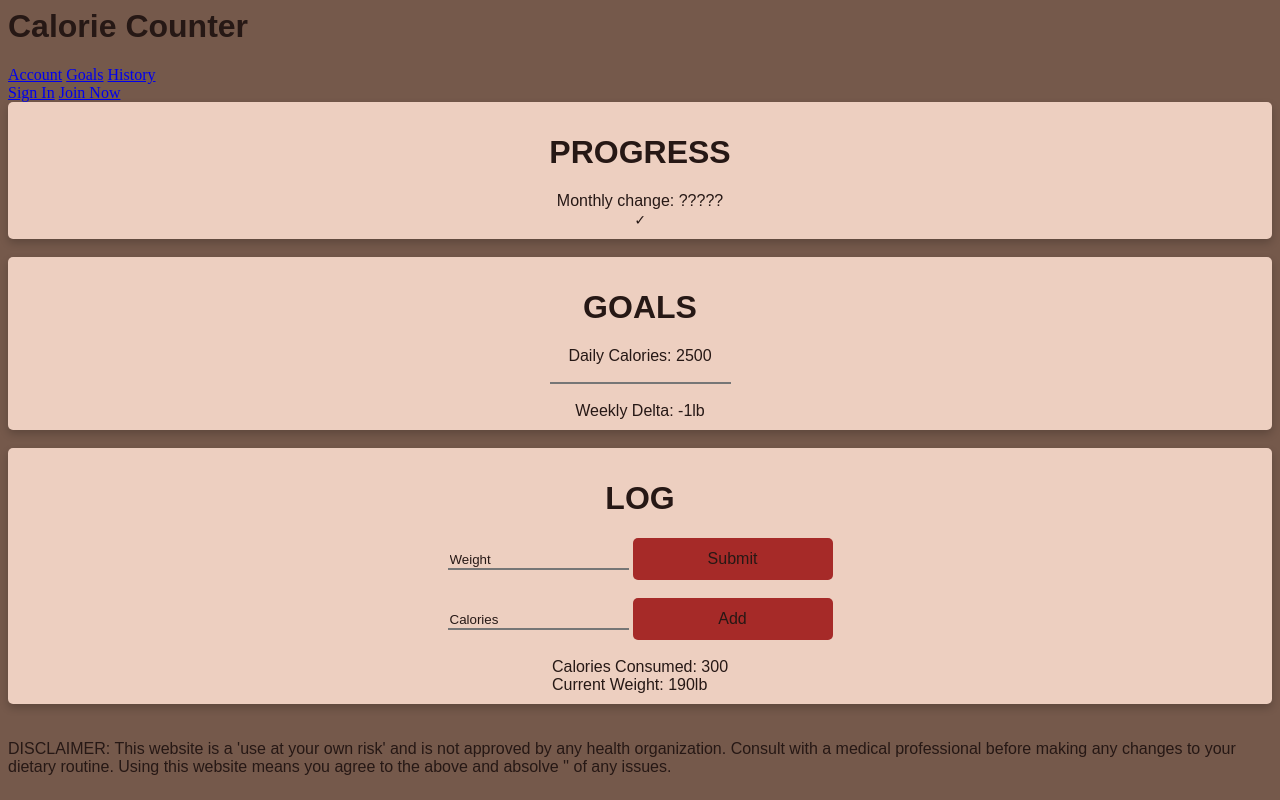
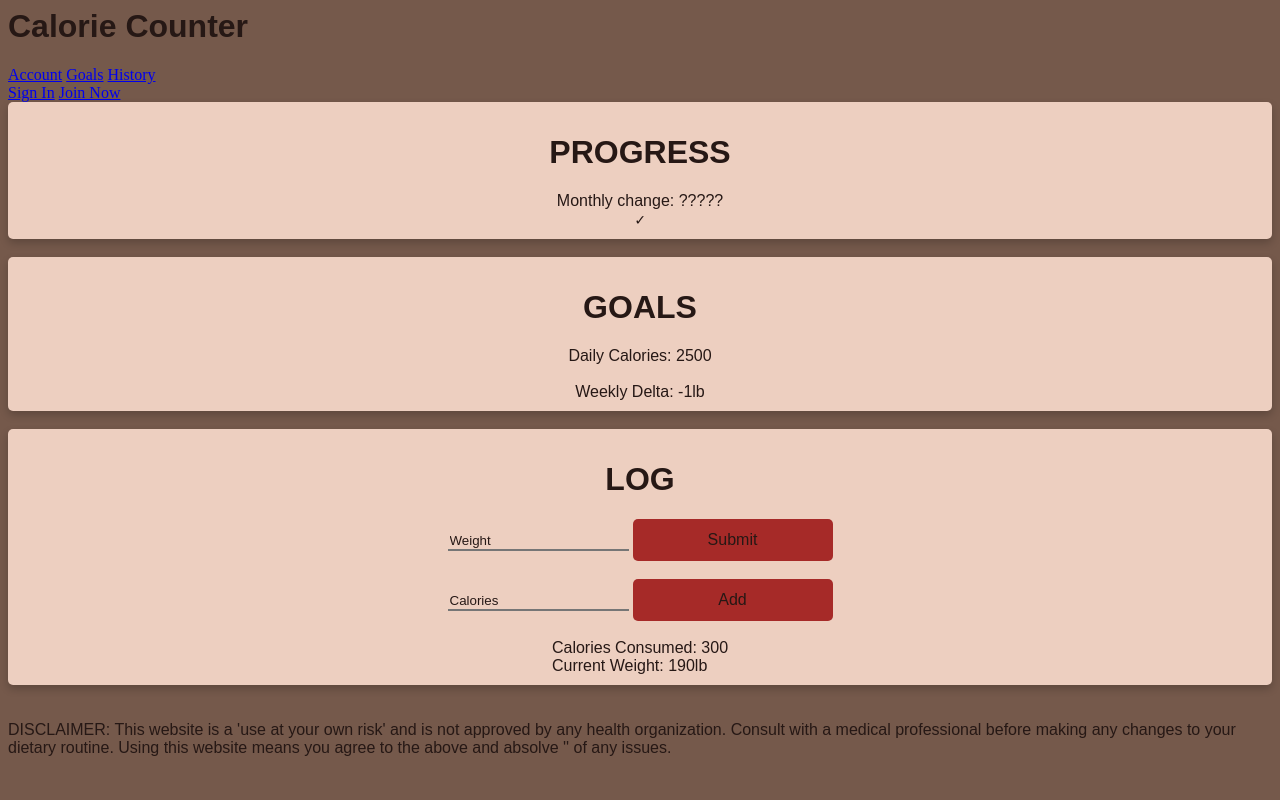
Before and after one commit to ericrobolson/CalorieCounter, a plain HTML site: page src/index.html in a window 1280 px wide. Drawn offline with Linux system fonts and the light colour scheme.

```diff
--- a/src/index.html
+++ b/src/index.html
@@ -24,7 +24,6 @@
 <div class="card">
     <h1>GOALS</h1>
     <span id="hDailyCals">Daily Calories:</span>
-    <input readonly></input>
     <br>
     <span id="hWeeklyDelta">Weekly Delta: ????? </span>
 </div>
```
Also changed, not shown: backend/package.json (added, +26 -0 lines), 2 other files.
